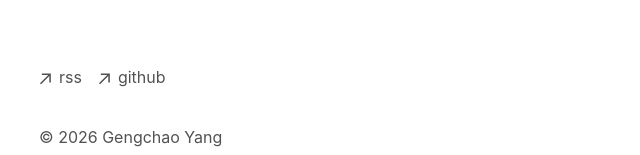
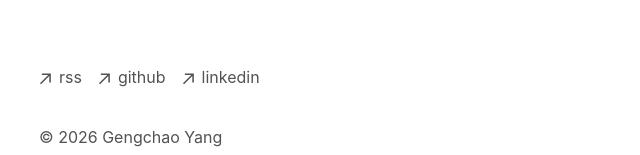
Before and after one commit to GC-Y/portfolio-starter-kit, a Next.js app: page / in a window 1280 px wide. Shown: the part 551-706 px from the top of the page, without its empty margins (313-953 px from the left). Built offline with nearby package versions, Linux system fonts and the light colour scheme.

Commit message:
Add LinkedIn link to footer
Added LinkedIn link to the footer component.

```diff
--- a/app/components/footer.tsx
+++ b/app/components/footer.tsx
@@ -32,7 +32,6 @@
           </a>
         </li>
         <li>
-          {/* 请将下方的 href 替换为你自己的 GitHub 个人主页链接 */}
           <a
             className="flex items-center transition-all hover:text-neutral-800 dark:hover:text-neutral-100"
             rel="noopener noreferrer"
@@ -43,6 +42,17 @@
             <p className="ml-2 h-7">github</p>
           </a>
         </li>
+        <li>
+          <a
+            className="flex items-center transition-all hover:text-neutral-800 dark:hover:text-neutral-100"
+            rel="noopener noreferrer"
+            target="_blank"
+            href="https://www.linkedin.com/in/gengchao-yang/"
+          >
+            <ArrowIcon />
+            <p className="ml-2 h-7">linkedin</p>
+          </a>
+        </li>
       </ul>
       <p className="mt-8 text-neutral-600 dark:text-neutral-300">
         © {new Date().getFullYear()} Gengchao Yang
```
